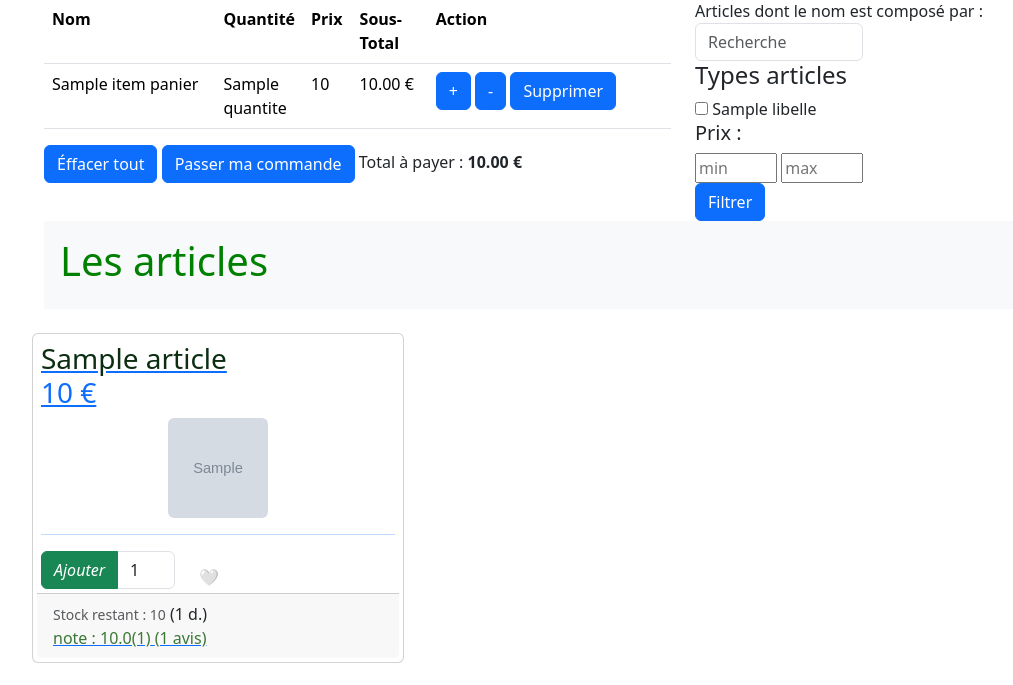
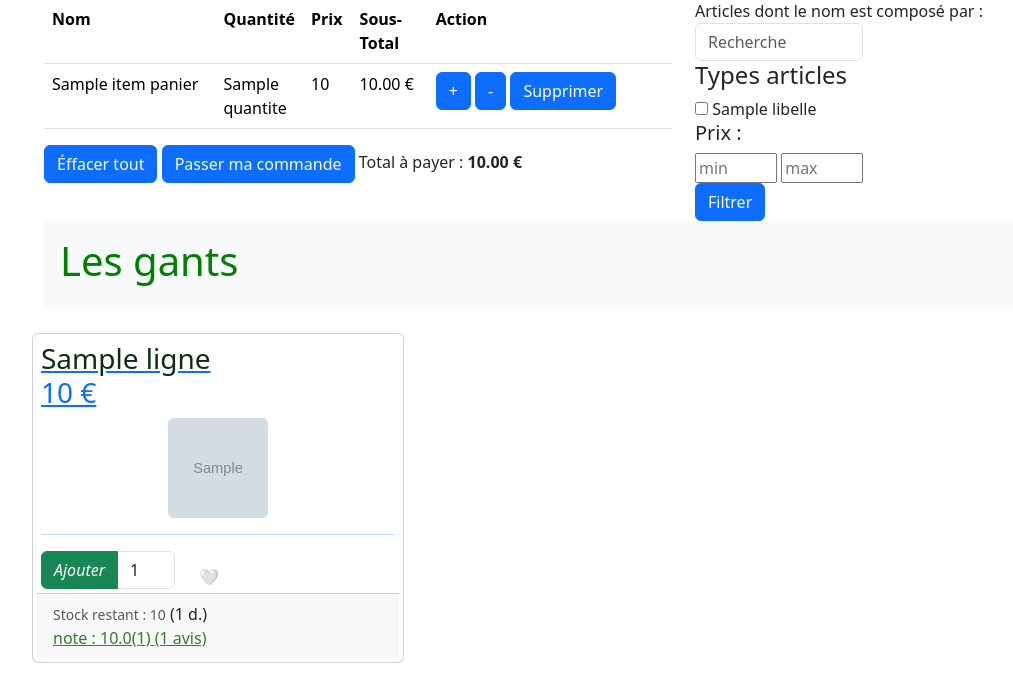
Before and after one commit to benjond/SAE-3-4-5, a Flask app: template templates/client/boutique/panier_article.html in a window 1280 px wide. Shown: the part 115-800 px from the top of the page, without its empty margins (50-1063 px from the left). Run offline with Flask 3, Linux system fonts and the light colour scheme; the template is opened without the code that fills it: most values are stand-ins (such as "Sample title", 1, 10 or a date in 2020); grey boxes marked "Sample" are stand-in pictures; some libraries are stand-ins or nearby versions.

Commit message:
Update panier_article.html

```diff
--- a/templates/client/boutique/panier_article.html
+++ b/templates/client/boutique/panier_article.html
@@ -16,22 +16,22 @@
         </div>
 
         <div class="bg-light p-3">
-            <h1>Les articles</h1>
+            <h1>Les gants</h1>
         </div>
 
         <div class="row">
-                {% for article in articles  %}
+                {% for gant in gant  %}
                         <div class="card col-4 mt-4 p-1">
                             <div class="card-body border-dark rounded p-1">
-                                <a href="/client/article/details?id_article={{ article.id_article }}" >
+                                <a href="/client/article/details?id_article={{ gant.id_gant }}" >
                                 <h3 class="card-title">
-                                    <span style="color: #0b2e13">{{ article.nom }}</span><br>
-                                    {{ article.prix }}
+                                    <span style="color: #0b2e13">{{ gant.nom_gant }}</span><br>
+                                    {{ gant.prix_gant }}
                                     €
                                 </h3>
-                                     {%  if article.image is not none %}
-                                        <img class="card-img-top rounded mx-auto d-block"  style="width:100px;height:100px"  src="{{ url_for('static', filename = 'images/')}}{{ article.image }}"  alt="image  de {{ article.nom }}" >
-                                    {% else %} <img class="card-img-top rounded mx-auto d-block"   style="width:100px;height:100px"   src="{{ url_for('static', filename='images/no_photo.jpeg')}}"  alt="image  de {{ article.nom }}" >
+                                     {%  if gant.image is not none %}
+                                        <img class="card-img-top rounded mx-auto d-block"  style="width:100px;height:100px"  src="{{ url_for('static', filename = 'images/')}}{{ gant.image }}"  alt="image  de {{ gant.nom_gant }}" >
+                                    {% else %} <img class="card-img-top rounded mx-auto d-block"   style="width:100px;height:100px"   src="{{ url_for('static', filename='images/no_photo.jpeg')}}"  alt="image  de {{ gant.nom_gant }}" >
                                     {% endif %}
                                     <hr>
                                 </a>
```
